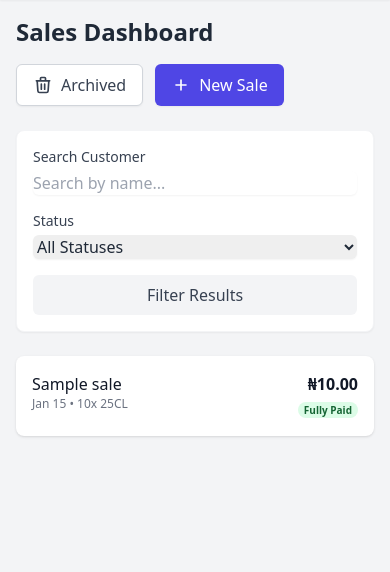
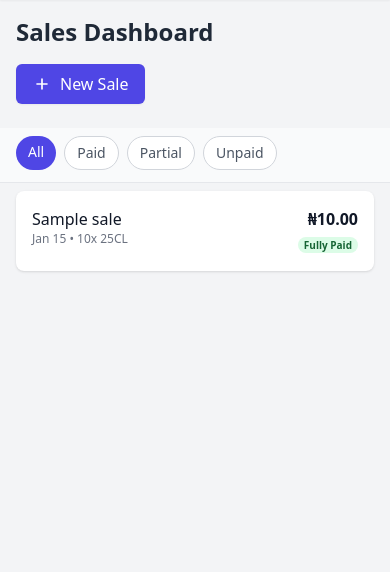
Before and after one commit to walidyoshi/wals-honey-mgmt, a Django app: page / in a window 390 px wide. Shown: the part 64-636 px from the top of the page. Run offline with Django 5.2, Linux system fonts and the light colour scheme; a user stored in the database is signed in; tables that the repository leaves empty hold one stand-in row (values such as "Sample post"); some libraries are stand-ins or nearby versions.

Commit message:
Changed sales list filter to horizontal sticky pill bar on mobile

```diff
--- a/apps/sales/templates/sales/sale_list.html
+++ b/apps/sales/templates/sales/sale_list.html
@@ -6,14 +6,6 @@
 <div class="flex flex-col sm:flex-row justify-between items-start sm:items-center mb-6 gap-4">
     <h1 class="text-2xl font-bold text-gray-800">Sales Dashboard</h1>
     <div class="flex space-x-3">
-        <a href="{% url 'sales:archived_list' %}"
-            class="bg-white border border-gray-300 text-gray-700 px-4 py-2 rounded-md hover:bg-gray-50 shadow-sm flex items-center">
-            <svg class="w-5 h-5 mr-2" fill="none" viewBox="0 0 24 24" stroke="currentColor">
-                <path stroke-linecap="round" stroke-linejoin="round" stroke-width="2"
-                    d="M19 7l-.867 12.142A2 2 0 0116.138 21H7.862a2 2 0 01-1.995-1.858L5 7m5 4v6m4-6v6m1-10V4a1 1 0 00-1-1h-4a1 1 0 00-1 1v3M4 7h16" />
-            </svg>
-            Archived
-        </a>
         <a href="{% url 'sales:create' %}"
             class="bg-indigo-600 text-white px-4 py-2 rounded-md hover:bg-indigo-700 flex items-center shadow-sm">
             <svg class="w-5 h-5 mr-2" fill="none" viewBox="0 0 24 24" stroke="currentColor">
@@ -24,8 +16,8 @@
     </div>
 </div>
 
-<!-- Filters -->
-<div class="bg-white p-4 rounded-lg shadow-sm border border-gray-100 mb-6">
+<!-- Desktop Filters (hidden on mobile) -->
+<div class="hidden md:block bg-white p-4 rounded-lg shadow-sm border border-gray-100 mb-6">
     <form method="get" class="grid grid-cols-1 md:grid-cols-4 gap-4">
         <div class="md:col-span-2">
             <label class="block text-sm font-medium text-gray-700 mb-1">Search Customer</label>
@@ -48,6 +40,32 @@
             </button>
         </div>
     </form>
+</div>
+
+<!-- Mobile Micro Filter (sticky pill bar) -->
+<div class="md:hidden sticky top-0 z-10 bg-gray-50 py-2 px-1 -mx-4 mb-2 border-b border-gray-200">
+    <div class="flex gap-2 overflow-x-auto px-3 pb-1">
+        <a href="{% url 'sales:list' %}"
+            class="flex-shrink-0 px-3 py-1.5 rounded-full text-sm font-medium transition-colors
+                {% if not request.GET.status and not request.GET.search %}bg-indigo-600 text-white{% else %}bg-white text-gray-600 border border-gray-300{% endif %}">
+            All
+        </a>
+        <a href="?status=PAID"
+            class="flex-shrink-0 px-3 py-1.5 rounded-full text-sm font-medium transition-colors
+                {% if request.GET.status == 'PAID' %}bg-green-600 text-white{% else %}bg-white text-gray-600 border border-gray-300{% endif %}">
+            Paid
+        </a>
+        <a href="?status=PARTIAL"
+            class="flex-shrink-0 px-3 py-1.5 rounded-full text-sm font-medium transition-colors
+                {% if request.GET.status == 'PARTIAL' %}bg-yellow-500 text-white{% else %}bg-white text-gray-600 border border-gray-300{% endif %}">
+            Partial
+        </a>
+        <a href="?status=UNPAID"
+            class="flex-shrink-0 px-3 py-1.5 rounded-full text-sm font-medium transition-colors
+                {% if request.GET.status == 'UNPAID' %}bg-red-600 text-white{% else %}bg-white text-gray-600 border border-gray-300{% endif %}">
+            Unpaid
+        </a>
+    </div>
 </div>
 
 <!-- Sales List -->
--- a/templates/partials/sidebar_nav.html
+++ b/templates/partials/sidebar_nav.html
@@ -1,12 +1,22 @@
 <nav class="space-y-1 p-2">
     <!-- Dashboard / Sales -->
     <a href="{% url 'sales:list' %}"
-        class="flex items-center space-x-3 px-4 py-3 rounded-lg transition-colors {% if request.resolver_match.app_name == 'sales' %}bg-indigo-50 text-indigo-700{% else %}text-gray-600 hover:bg-gray-50{% endif %}">
+        class="flex items-center space-x-3 px-4 py-3 rounded-lg transition-colors {% if request.resolver_match.app_name == 'sales' and request.resolver_match.url_name == 'list' %}bg-indigo-50 text-indigo-700{% elif request.resolver_match.app_name == 'sales' and request.resolver_match.url_name != 'archived_list' %}bg-indigo-50 text-indigo-700{% else %}text-gray-600 hover:bg-gray-50{% endif %}">
         <svg class="w-6 h-6" fill="none" viewBox="0 0 24 24" stroke="currentColor">
             <path stroke-linecap="round" stroke-linejoin="round" stroke-width="2"
                 d="M3 12l2-2m0 0l7-7 7 7M5 10v10a1 1 0 001 1h3m10-11l2 2m-2-2v10a1 1 0 01-1 1h-3m-6 0a1 1 0 001-1v-4a1 1 0 011-1h2a1 1 0 011 1v4a1 1 0 001 1m-6 0h6" />
         </svg>
         <span class="font-medium">Sales Dashboard</span>
+    </a>
+
+    <!-- Archived Sales -->
+    <a href="{% url 'sales:archived_list' %}"
+        class="flex items-center space-x-3 px-4 py-3 rounded-lg transition-colors {% if request.resolver_match.url_name == 'archived_list' %}bg-indigo-50 text-indigo-700{% else %}text-gray-600 hover:bg-gray-50{% endif %}">
+        <svg class="w-6 h-6" fill="none" viewBox="0 0 24 24" stroke="currentColor">
+            <path stroke-linecap="round" stroke-linejoin="round" stroke-width="2"
+                d="M5 8h14M5 8a2 2 0 110-4h14a2 2 0 110 4M5 8v10a2 2 0 002 2h10a2 2 0 002-2V8m-9 4h4" />
+        </svg>
+        <span class="font-medium">Archived Sales</span>
     </a>
 
     <!-- Batches -->
```
